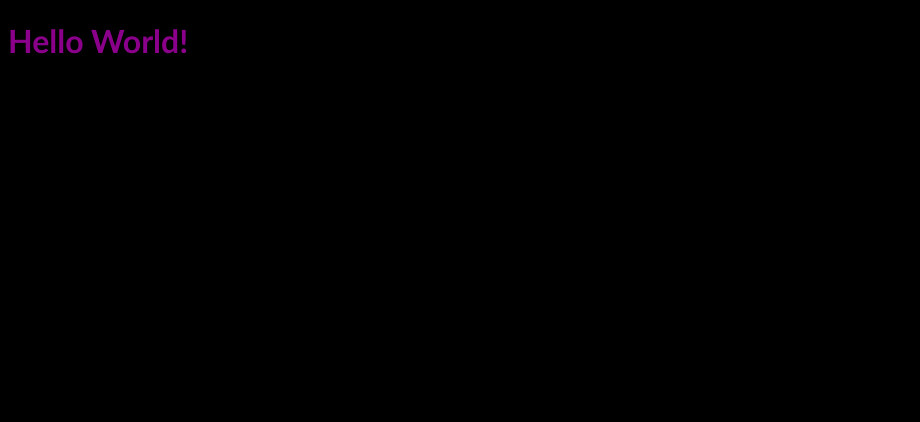
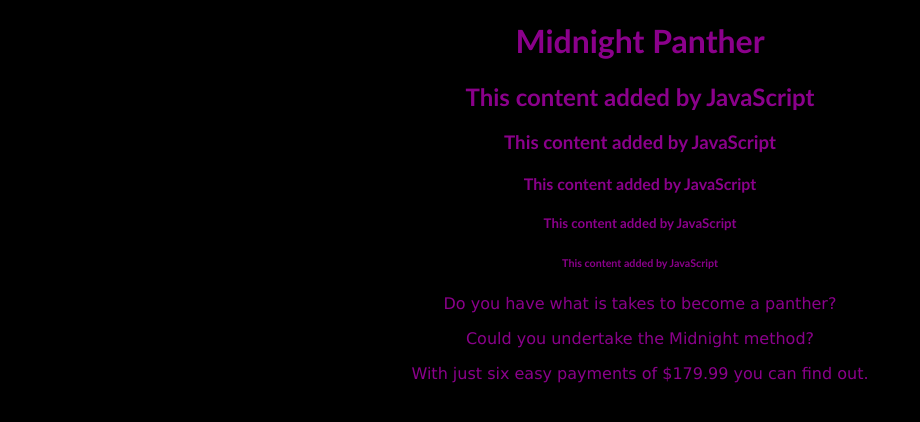
Before and after one commit to asfairbairn/midnightpanther, a plain HTML site: page index.html in a window 1280 px wide. Shown: the whole page, without its empty margins (0-920 px from the left). Drawn offline with Linux system fonts and the light colour scheme.

Commit message:
add style.css, connect to index.html

```diff
--- a/index.html
+++ b/index.html
@@ -5,7 +5,10 @@
     <title>My Personal Website</title>
   </head>
   <body>
-    <h1>Hello World!</h1>
+    <h1>Midnight Panther</h1>
     <script src="script.js"></script>
+      <p>Do you have what is takes to become a panther?</p>
+      <p>Could you undertake the Midnight method?</p>
+      <p>With just six easy payments of $179.99 you can find out.</p>
   </body>
 </html>
--- a/style.css
+++ b/style.css
@@ -5,4 +5,42 @@ body {
 h1 {
     font-family:'Trebuchet MS', 'Lucida Sans Unicode', 'Lucida Grande', 'Lucida Sans', Arial, sans-serif;
     color: darkmagenta;
+    text-align: center;
+
 }
+
+h2 {
+    color: darkmagenta;
+    font-family: 'Trebuchet MS', 'Lucida Sans Unicode', 'Lucida Grande', 'Lucida Sans', Arial, sans-serif;
+    text-align: center;
+}
+
+h3 {
+    color: darkmagenta;
+    font-family: 'Trebuchet MS', 'Lucida Sans Unicode', 'Lucida Grande', 'Lucida Sans', Arial, sans-serif;
+    text-align: center;
+}
+
+h4 {
+    color: darkmagenta;
+    font-family: 'Trebuchet MS', 'Lucida Sans Unicode', 'Lucida Grande', 'Lucida Sans', Arial, sans-serif;
+    text-align: center;
+}
+
+h5 {
+    color: darkmagenta;
+    font-family: 'Trebuchet MS', 'Lucida Sans Unicode', 'Lucida Grande', 'Lucida Sans', Arial, sans-serif;
+    text-align: center;
+}
+
+h6 {
+    color: darkmagenta;
+    font-family: 'Trebuchet MS', 'Lucida Sans Unicode', 'Lucida Grande', 'Lucida Sans', Arial, sans-serif;
+    text-align: center;
+}
+
+p {
+    color: darkmagenta;
+    font-family: 'Lucida Grande';
+    text-align: center;
+}
```
